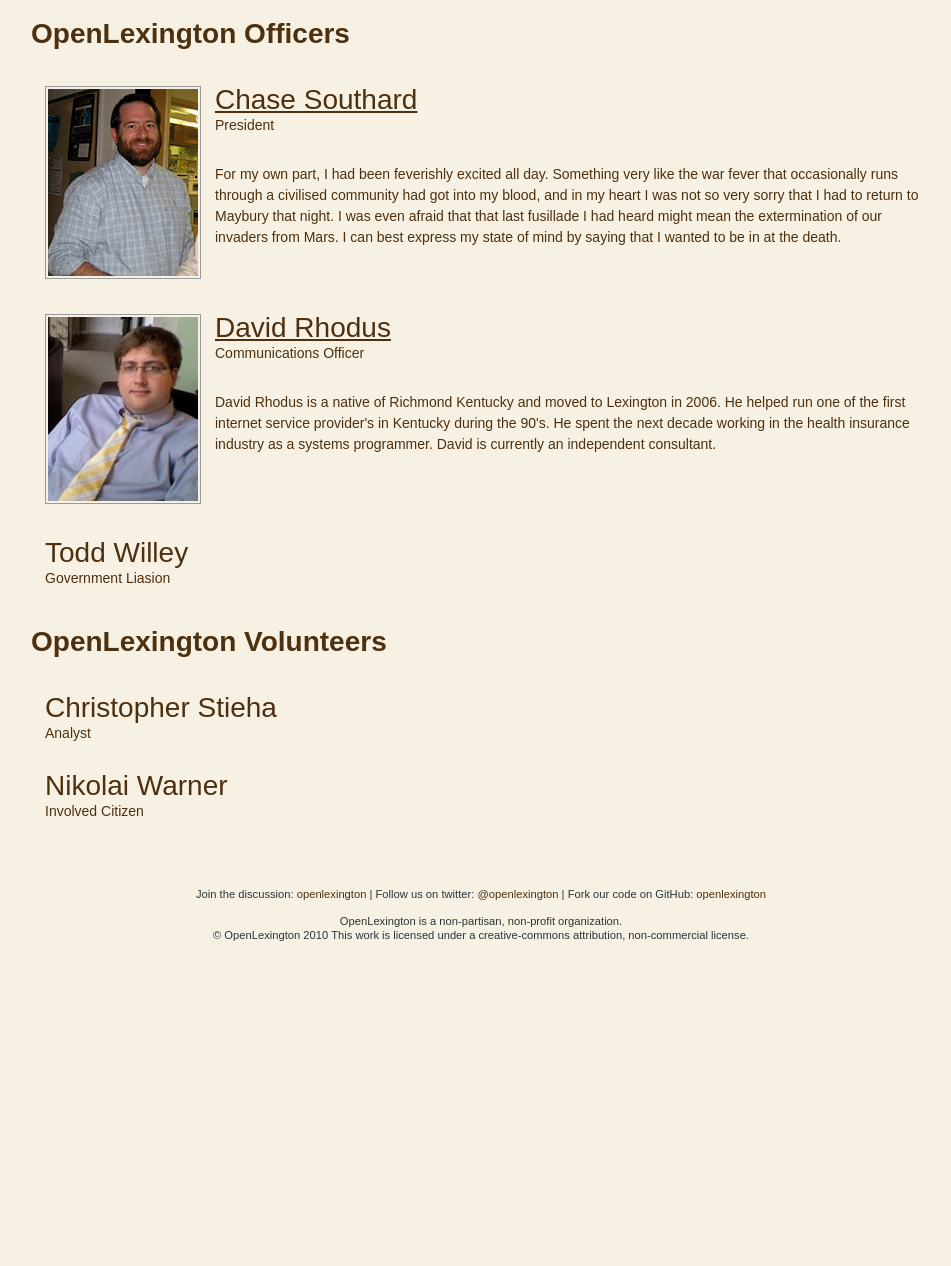
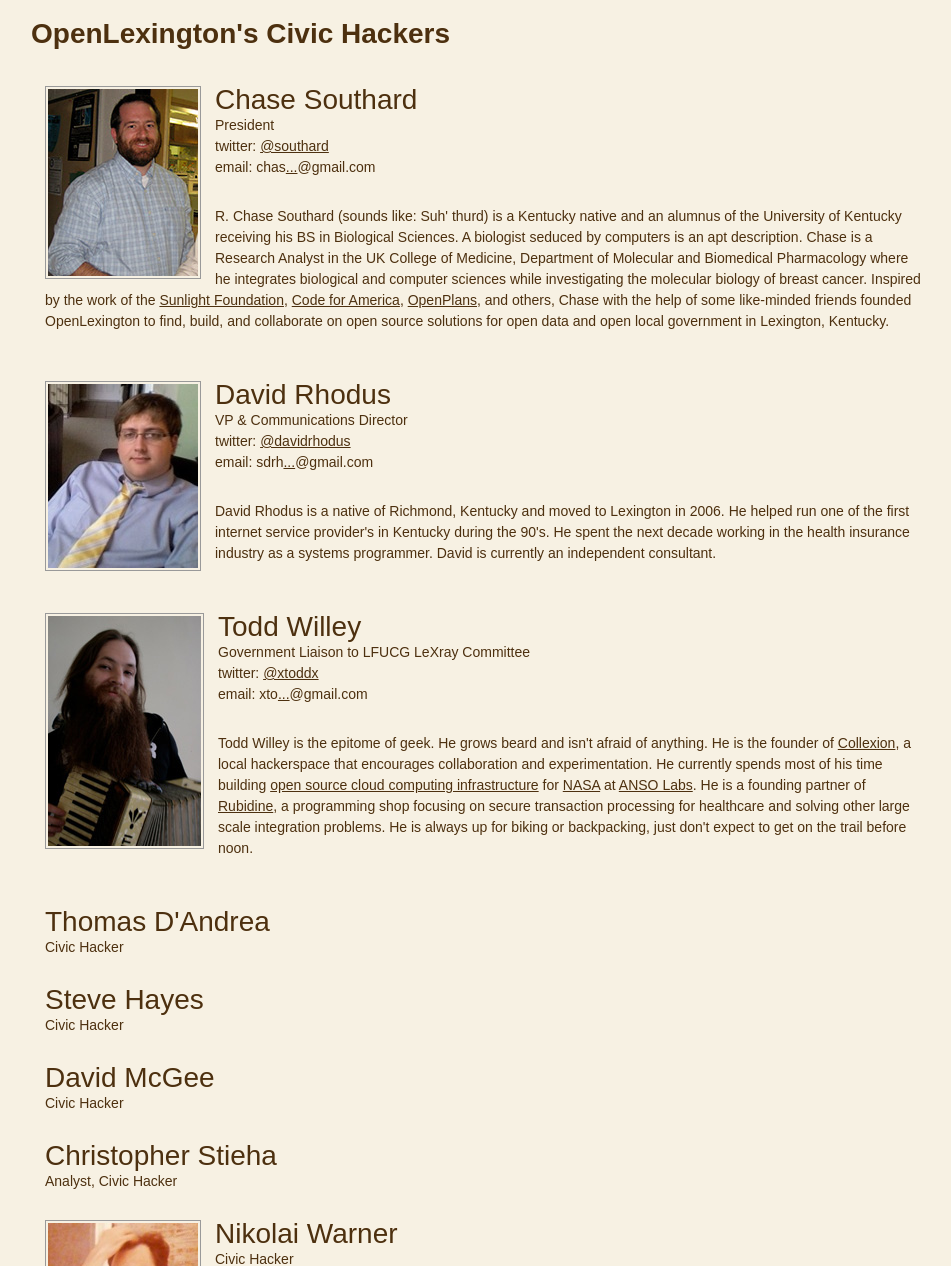
Before and after one commit to openlexington/openlex_html5, a plain HTML site: page people.html in a window 1280 px wide. Shown: the part 267-1533 px from the top of the page, without its empty margins (159-1110 px from the left). Before the commit the page ends 1369 px from the top, so only its background shows below. Drawn offline with nearby package versions, Linux system fonts and the light colour scheme; a script that the page names is missing.

Commit message:
added people page

```diff
--- a/_/css/core.css
+++ b/_/css/core.css
@@ -132,6 +132,12 @@
 	border-bottom: 5px solid #4d300f;
 	padding-bottom: 0;
 	margin-bottom: 0;
+}
+#navlist li a.current{
+  border-bottom: 5px solid #4d300f;
+  padding-bottom: 0;
+	margin-bottom: 0;
+
 }
 #content{
 	text-align:center;
@@ -305,3 +311,9 @@
   margin:1em 30px;
   font-size:2em;
 }
+#content div.people span.name a:link, #content div.people span.name a:visited{
+  text-decoration:none;
+}
+#content div.people span.name a:hover, #content div.people span.name a:active{
+  text-decoration:underline;
+}
--- a/people.html
+++ b/people.html
@@ -11,7 +11,7 @@
 		 www.phpied.com/conditional-comments-block-downloads/ -->
 	<!--[if IE]><![endif]-->
 
-	<title>OpenLexington | People</title>
+	<title>People | OpenLexington</title>
 
 	<meta name="description" content="Empowering citizens through open data and open source solutions in Lexington, Kentucky" />
 	<!-- Google will often use this as its description of your page/site. Make it good. -->
@@ -103,6 +103,7 @@
 			<ul id="navlist">
 			  <li><a href="index.html" title="OpenLexington">Home</a></li>
 				<li><a href="opendata.html" title="About OpenLexington">About</a></li>
+				<li><a class="current" href="people.html" title="Our Volunteers">People</a></li>
 				<li><a href="mission.html" title="Mission: OpenLexington">Mission</a></li>
         <li><a href="http://github.com/openlexington" title="Fork our code at GitHub">Code</a></li>
         <li><a href="http://openlexington.pbworks.com/" title="Wiki at PBWorks">Wiki</a></li>
@@ -117,19 +118,22 @@
 	</header>
 
 	  <section id="content" class="body">
-	    <h1 id="openlexington_officers" class="heading1">OpenLexington Officers</h1>
+	    <h1 id="openlexington_officers" class="heading1">OpenLexington's Civic Hackers</h1>
 	    <div class="people">
         <p><img src="_/img/chasesouthard.jpg" alt="Chase Southard" />
-        <span class="name"><a href="mailto:chase@openlexington.org">Chase Southard</a></span><br /><span class="title">President</span></p>
-        <p>For my own part, I had been feverishly excited all day. Something very like the war fever that occasionally runs through a civilised community had got into my blood, and in my heart I was not so very sorry that I had to return to Maybury that night. I was even afraid that that last fusillade I had heard might mean the extermination of our invaders from Mars. I can best express my state of mind by saying that I wanted to be in at the death.</p>
+        <span class="name"><a href="http://chasesouthard.com">Chase Southard</a></span><br /><span class="title">President</span><br />
+        twitter: <a href="http://www.twitter.com/southard">@southard</a><br />
+        email: chas<a href="http://www.google.com/recaptcha/mailhide/d?k=01Pr0Wb1Phgh2Mf5mmtes8AQ==&amp;c=ObGBMJJc7XDJTbqyyZAzk_T5wk2CM2hCNOAsRwUFWs4=" onclick="window.open('http://www.google.com/recaptcha/mailhide/d?k\07501Pr0Wb1Phgh2Mf5mmtes8AQ\75\75\46c\75ObGBMJJc7XDJTbqyyZAzk_T5wk2CM2hCNOAsRwUFWs4\075', '', 'toolbar=0,scrollbars=0,location=0,statusbar=0,menubar=0,resizable=0,width=500,height=300'); return false;" title="Reveal this e-mail address">...</a>@gmail.com
+        </p>
+        <p>R. Chase Southard (sounds like: Suh' thurd) is a Kentucky native and an alumnus of the University of Kentucky receiving his BS in Biological Sciences. A biologist seduced by computers is an apt description. Chase is a Research Analyst in the UK College of Medicine, Department of Molecular and Biomedical Pharmacology where he integrates biological and computer sciences while investigating the molecular biology of breast cancer. Inspired by the work of the <a href="http://sunlightfoundation.com/">Sunlight Foundation</a>, <a href="http://codeforamerica.org/" title="Connecting city governments and Web 2.0 talent">Code for America</a>, <a href="http://openplans.org/" title="OpenPlans | Helping cities work better.">OpenPlans</a>, and others, Chase with the help of some like-minded friends founded OpenLexington to find, build, and collaborate on open source solutions for open data and open local government in Lexington, Kentucky. </p>
         <div class="clearthemall">
           &nbsp;
         </div>
       </div>
       <div class="people">
         <p><img src="_/img/davidrhodus.jpg" alt="David Rhodus" />
-        <span class="name"><a href="mailto:david@openlexington.org">David Rhodus</a></span><br /><span class="title">Communications Officer</span></p>
-        <p>David Rhodus is a native of Richmond Kentucky and moved to Lexington in 2006.
+        <span class="name"><a href="http://www.drhodus.com/">David Rhodus</a></span><br /><span class="title">VP &amp; Communications Director</span><br />twitter: <a href="http://twitter.com/davidrhodus">@davidrhodus</a><br />email: sdrh<a href="http://www.google.com/recaptcha/mailhide/d?k=01Pr0Wb1Phgh2Mf5mmtes8AQ==&amp;c=5_LwpOYFv8ydpDP1aDhteV873y_S799yBjj7yIx4FAg=" onclick="window.open('http://www.google.com/recaptcha/mailhide/d?k\07501Pr0Wb1Phgh2Mf5mmtes8AQ\75\75\46c\0755_LwpOYFv8ydpDP1aDhteV873y_S799yBjj7yIx4FAg\075', '', 'toolbar=0,scrollbars=0,location=0,statusbar=0,menubar=0,resizable=0,width=500,height=300'); return false;" title="Reveal this e-mail address">...</a>@gmail.com</p>
+        <p>David Rhodus is a native of Richmond, Kentucky and moved to Lexington in 2006.
         He helped run one of the first internet service provider's in Kentucky
         during the 90's.
         He spent the next decade working in the health insurance industry as a
@@ -140,21 +144,47 @@
         </div>
       </div>
       <div class="people">
-        <p><span class="name">Todd Willey</span><br /><span class="title">Government Liasion</span></p>
+        <p><img src="_/img/todd.jpg" alt="Todd Willey" />
+        <span class="name"><a href="http://reb.ellio.us/">Todd Willey</a></span><br /><span class="title">Government Liaison to LFUCG LeXray Committee</span><br />twitter: <a href="http://twitter.com/xtoddx">@xtoddx</a><br />email: xto<a href="http://www.google.com/recaptcha/mailhide/d?k=01Pr0Wb1Phgh2Mf5mmtes8AQ==&amp;c=oIlSB4PZCZFppRw41pu5TnDXwOfhtK_4FhfbU6mZ03U=" onclick="window.open('http://www.google.com/recaptcha/mailhide/d?k\07501Pr0Wb1Phgh2Mf5mmtes8AQ\75\75\46c\75oIlSB4PZCZFppRw41pu5TnDXwOfhtK_4FhfbU6mZ03U\075', '', 'toolbar=0,scrollbars=0,location=0,statusbar=0,menubar=0,resizable=0,width=500,height=300'); return false;" title="Reveal this e-mail address">...</a>@gmail.com</p>
+        <p>Todd Willey is the epitome of geek. He grows beard and isn't afraid of anything. He is the founder of <a href="http://collexion.net/">Collexion</a>, a local hackerspace that encourages collaboration and experimentation. He currently spends most of his time building <a href="http://www.openstack.org/" title="OpenStack Open Source Cloud Computing Software">open source cloud computing infrastructure</a> for <a href="http://nebula.nasa.gov/" title="&nbsp;NASA Nebula - Cloud Computing">NASA</a> at <a href="http://www.ansolabs.com/" title="Anso Labs">ANSO Labs</a>. He is a founding partner of <a href="http://rubidine.com/" title="Rubidine &diams; rock-solid application development">Rubidine</a>, a programming shop focusing on secure transaction processing for healthcare and solving other large scale integration problems. He is always up for biking or backpacking, just don't expect to get on the trail before noon.</p>
+        <div class="clearthemall">
+          &nbsp;
+        </div>
       </div>
-      <h1 id="openlexington_volunteers" class="heading1">OpenLexington Volunteers</h1>
+
       <div id="" class="people">
-        <p><span class="name">Christopher Stieha</span><br /><span class="title">Analyst</span></p>
+        <p><span class="name">Thomas D'Andrea</span><br /><span class="title">Civic Hacker</span></p>
+      </div>
+      <div id="" class="people">
+        <p><span class="name">Steve Hayes</span><br /><span class="title">Civic Hacker</span></p>
 
       </div>
       <div id="" class="people">
-        <p><span class="name">Nikolai Warner</span><br /><span class="title">Involved Citizen</span></p>
+        <p><span class="name">David McGee</span><br /><span class="title">Civic Hacker</span></p>
+
+      </div>
+
+      <div id="" class="people">
+        <p><span class="name">Christopher Stieha</span><br /><span class="title">Analyst, Civic Hacker</span></p>
+      </div>
+
+      <div id="" class="people">
+        <p><img src="_/img/nickwarner_sm.jpg" alt="Nick Warner">
+        <span class="name"><a href="http://nwarner.com/">Nikolai Warner</a></span><br /><span class="title">Civic Hacker</span></p>
+        <div class="clearthemall">
+          &nbsp;
+        </div>
+      </div>
+      <div id="" class="people">
+        <p><span class="name">Sam Wilson</span><br /><span class="title">Civic Hacker</span></p>
       </div>
 
 
       <div id="lower" class="clearthemall">
         &nbsp;
       </div>
+
+
 	  </section>
 
 
```
Also changed, not shown: 404.html (+2 -1 lines), connect.html (+3 -2 lines), index.html (+2 -1 lines), mission.html (+3 -2 lines), opendata.html (+9 -6 lines), _/img/nickwarner_sm.jpg (added), _/img/todd.jpg (added).
